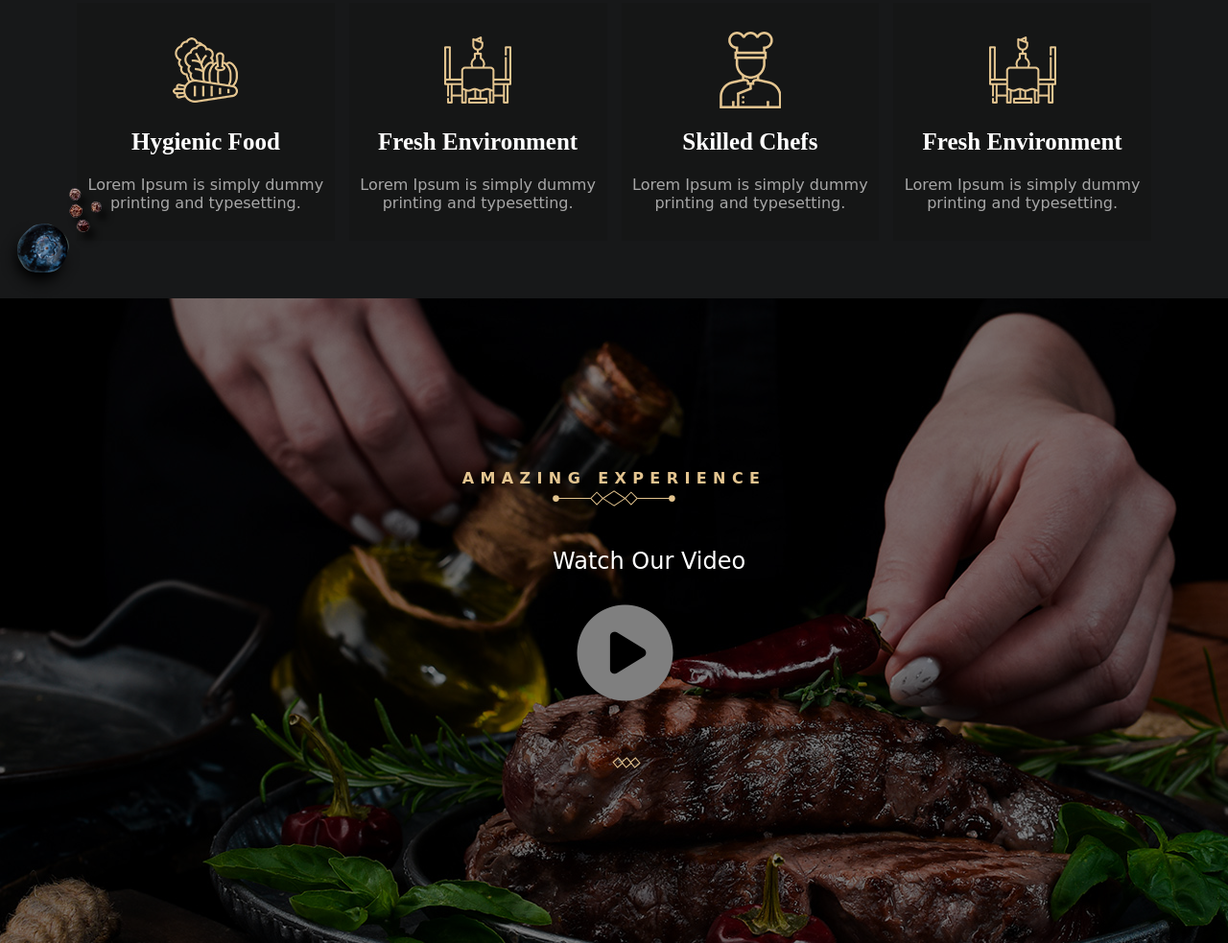
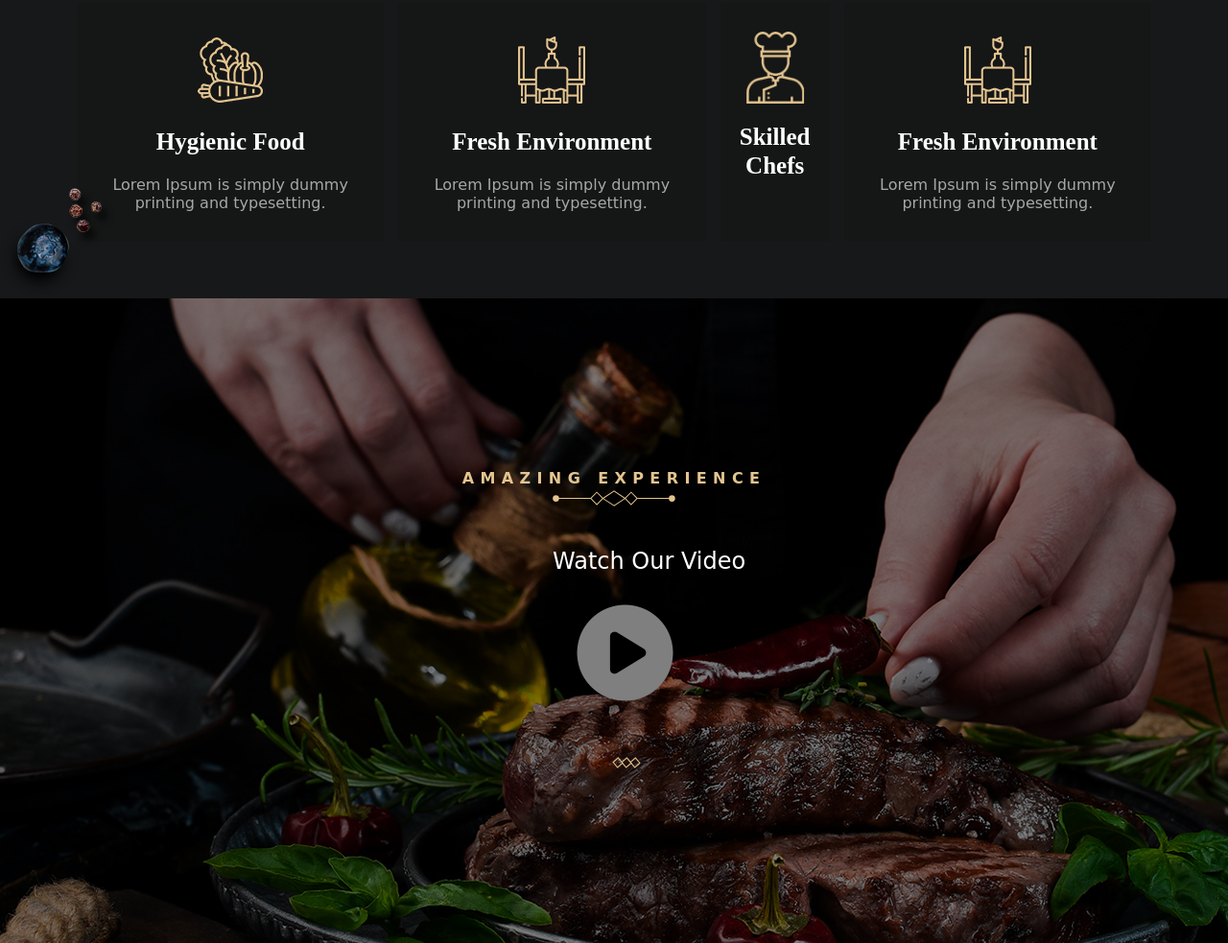
Before and after one commit to AdityaShah272001/sass-figma, a plain HTML site: page index.html in a window 1280 px wide. Shown: the part 2063-3046 px from the top of the page at 96% size. Drawn offline with Linux system fonts and the light colour scheme; a web font is replaced by a local one.

Commit message:
paragraph removed

```diff
--- a/index.html
+++ b/index.html
@@ -187,13 +187,7 @@
                     <div class="heading-food">
                         <h4>Skilled Chefs</h4>
                     </div>
-                    <div class="para-hygienic">
-                        <p>
-                            Lorem Ipsum is simply dummy
 
-                            printing and typesetting.
-                        </p>
-                    </div>
                 </div>
                 <div class="hygienic-food">
                     <div class="heading-icon">
```
